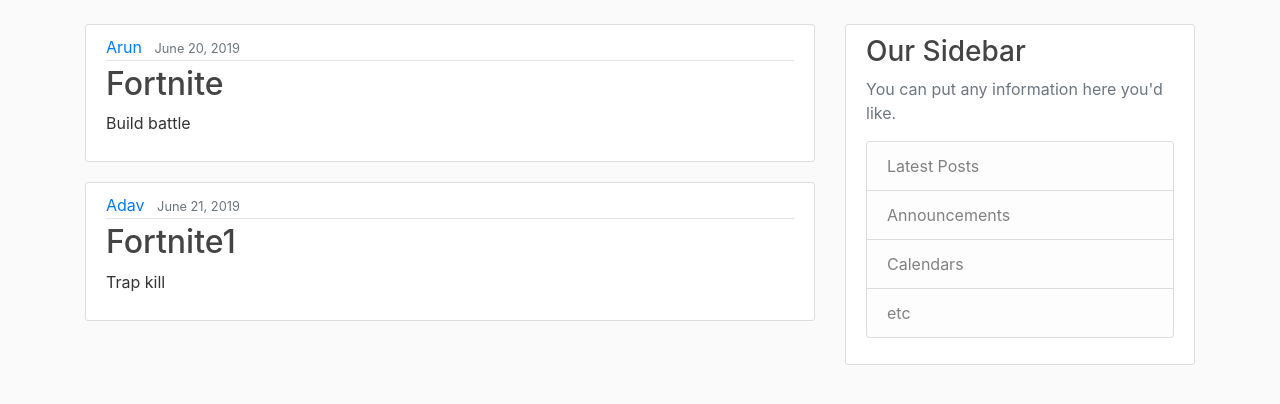
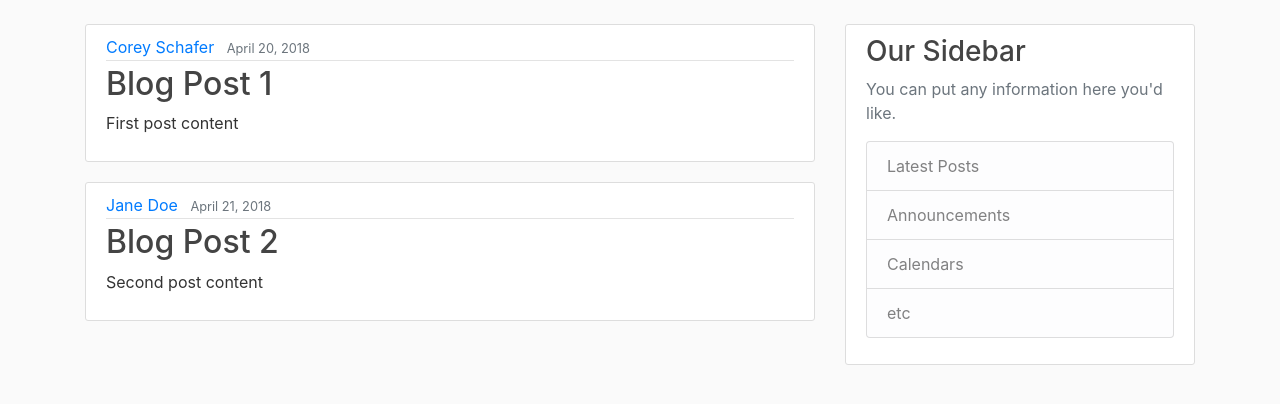
Before and after one commit to anedun2/Flask-Web-Project, a Flask app: page / in a window 1280 px wide. Shown: the part 56-460 px from the top of the page. Run offline with Flask 2, Linux system fonts and the light colour scheme; some libraries are stand-ins or nearby versions.

Commit message:
FlaskBlog

```diff
--- a/flask_blog_project.py
+++ b/flaskblog/routes.py
@@ -1,23 +1,25 @@
-from flask import Flask, render_template, url_for, flash, redirect
-from forms import RegistrationForm, LoginForm
-app = Flask(__name__)
+from flask import render_template, url_for, flash, redirect
+from flaskblog import app
+from flaskblog.forms import RegistrationForm, LoginForm
+from flaskblog.models import User, Post
 
-app.config['SECRET_KEY'] = 'd425c5a573d78c6e110a840e30d536f8'
 
 posts = [
     {
-        'author':'Arun',
-        'title':'Fortnite',
-        'content':'Build battle',
-        'date_posted':'June 20, 2019',
+        'author': 'Corey Schafer',
+        'title': 'Blog Post 1',
+        'content': 'First post content',
+        'date_posted': 'April 20, 2018'
     },
     {
-        'author':'Adav',
-        'title':'Fortnite1',
-        'content':'Trap kill',
-        'date_posted':'June 21, 2019',
+        'author': 'Jane Doe',
+        'title': 'Blog Post 2',
+        'content': 'Second post content',
+        'date_posted': 'April 21, 2018'
     }
 ]
+
+
 @app.route("/")
 @app.route("/home")
 def home():
@@ -48,7 +50,3 @@
         else:
             flash('Login Unsuccessful. Please check username and password', 'danger')
     return render_template('login.html', title='Login', form=form)
-
-
-if __name__ == '__main__':
-    app.run(debug=True)
--- a/templates/layouts.html
+++ b/flaskblog/templates/layouts.html
@@ -11,9 +11,9 @@
     <link rel="stylesheet" type="text/css" href="{{ url_for('static', filename='main.css') }}">
 
     {% if title %}
-        <title>Flask Blog - {{ title }}</title>
+        <title>Fortnite Blog - {{ title }}</title>
     {% else %}
-        <title>Flask Blog</title>
+        <title>Fortnite Blog</title>
     {% endif %}
 </head>
 <body>
--- /dev/null
+++ b/run.py
@@ -0,0 +1,4 @@
+from flaskblog import app
+
+if __name__ == '__main__':
+    app.run(debug=True)
```
Also changed, not shown: flaskblog/__init__.py (added, +9 -0 lines), flaskblog/models.py (added, +24 -0 lines), flaskblog/forms.py (renamed from forms.py), flaskblog/site.db (added), flaskblog/static/main.css (renamed from static/main.css), flaskblog/templates/about.html (renamed from templates/about.html), flaskblog/templates/home.html (renamed from templates/home.html), flaskblog/templates/login.html (renamed from templates/login.html), flaskblog/templates/register.html (renamed from templates/register.html), 3 other files.
